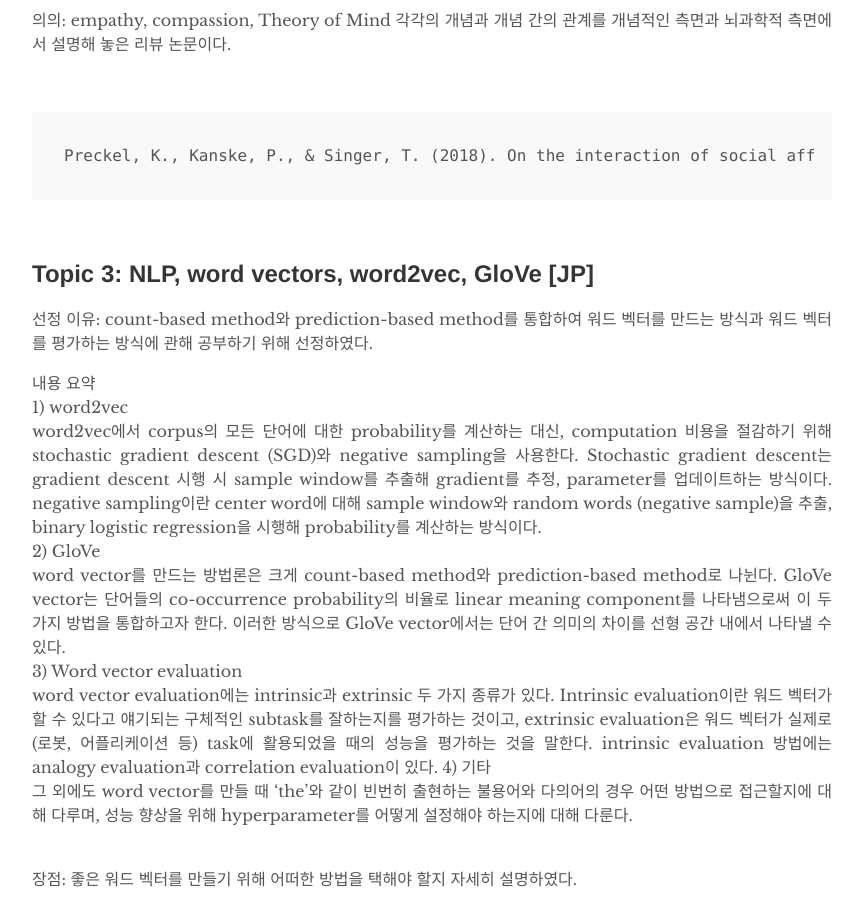
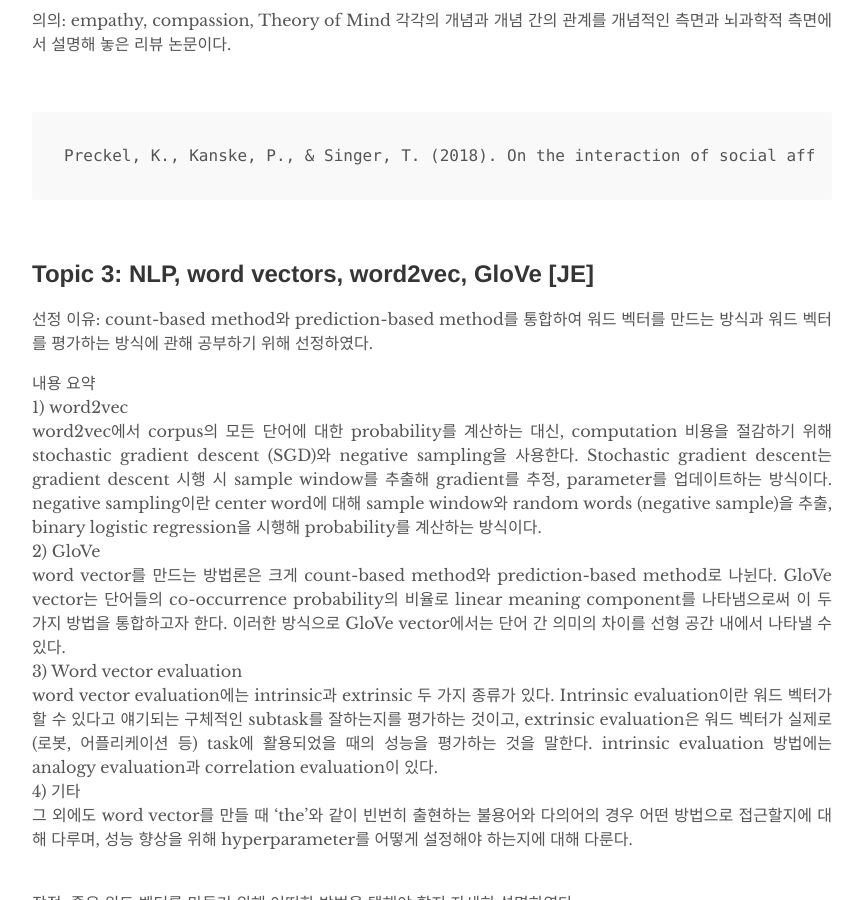
Before and after one commit to humanfactorspsych/blog, a Jekyll site: the page built from _posts/2020-07-13-study.md, in a window 1280 px wide and 900 px high, scrolled down 1895 px. Shown: the whole window, without its empty margins (208-1071 px from the left). Built offline with Jekyll 4.4.1, drawn with Linux system fonts in a browser that asks for light colours.

```diff
--- a/_posts/2020-07-13-study.md
+++ b/_posts/2020-07-13-study.md
@@ -48,7 +48,7 @@ Guest : HeeYoung Park (Psychometrics Lab)
 
 <br>
 
-## Topic 3: NLP, word vectors, word2vec, GloVe [JP]
+## Topic 3: NLP, word vectors, word2vec, GloVe [JE]
 
 선정 이유: count-based method와 prediction-based method를 통합하여 워드 벡터를 만드는 방식과 워드 벡터를 평가하는 방식에 관해 공부하기 위해 선정하였다. <br>
 
@@ -58,7 +58,7 @@ word2vec에서 corpus의 모든 단어에 대한 probability를 계산하는 대
 2) GloVe <br>
 word vector를 만드는 방법론은 크게 count-based method와 prediction-based method로 나뉜다. GloVe vector는 단어들의 co-occurrence probability의 비율로 linear meaning component를 나타냄으로써 이 두 가지 방법을 통합하고자 한다. 이러한 방식으로 GloVe vector에서는 단어 간 의미의 차이를 선형 공간 내에서 나타낼 수 있다. <br>
 3) Word vector evaluation <br>
-word vector evaluation에는 intrinsic과 extrinsic 두 가지 종류가 있다. Intrinsic evaluation이란 워드 벡터가 할 수 있다고 얘기되는 구체적인 subtask를 잘하는지를 평가하는 것이고, extrinsic evaluation은 워드 벡터가 실제로 (로봇, 어플리케이션 등) task에 활용되었을 때의 성능을 평가하는 것을 말한다. intrinsic evaluation 방법에는 analogy evaluation과 correlation evaluation이 있다.
+word vector evaluation에는 intrinsic과 extrinsic 두 가지 종류가 있다. Intrinsic evaluation이란 워드 벡터가 할 수 있다고 얘기되는 구체적인 subtask를 잘하는지를 평가하는 것이고, extrinsic evaluation은 워드 벡터가 실제로 (로봇, 어플리케이션 등) task에 활용되었을 때의 성능을 평가하는 것을 말한다. intrinsic evaluation 방법에는 analogy evaluation과 correlation evaluation이 있다. <br>
 4) 기타 <br>
 그 외에도 word vector를 만들 때 ‘the’와 같이 빈번히 출현하는 불용어와 다의어의 경우 어떤 방법으로 접근할지에 대해 다루며, 성능 향상을 위해 hyperparameter를 어떻게 설정해야 하는지에 대해 다룬다.
 
```
